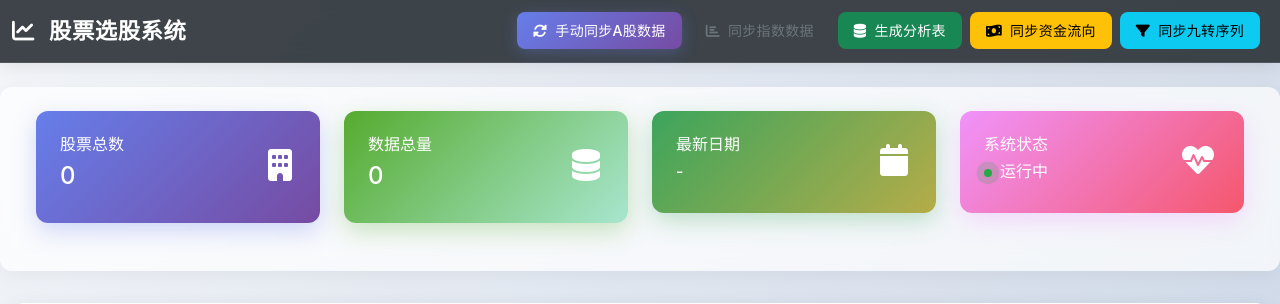
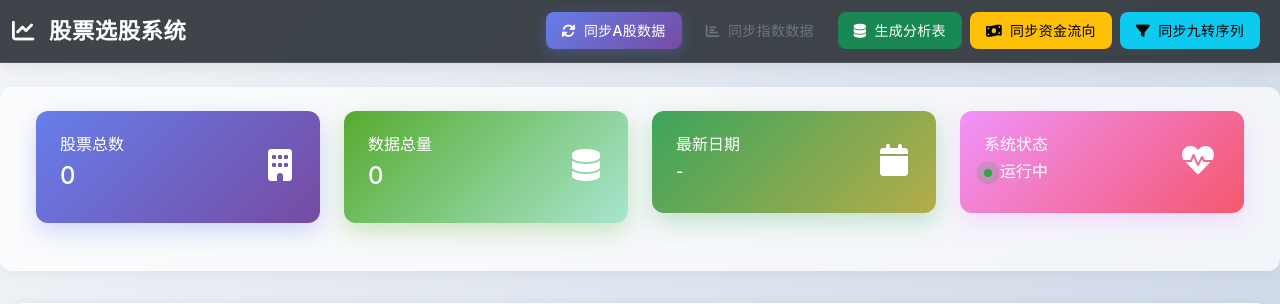
Before and after one commit to wuxiancai/stock, a Flask app: page / in a window 1280 px wide. Shown: the top 304 px of the page. Run offline with Flask 3, Linux system fonts and the light colour scheme; data that the repository does not hold is empty.

Commit message:
Update index.html

```diff
--- a/templates/index.html
+++ b/templates/index.html
@@ -17,7 +17,7 @@
             </a>
             <div class="navbar-nav ms-auto">
                 <button class="btn btn-primary btn-sm me-2" onclick="syncAllAStockData()">
-                    <i class="fas fa-sync-alt"></i> 手动同步A股数据
+                    <i class="fas fa-sync-alt"></i> 同步A股数据
                 </button>
 
                 <button class="btn btn-outline-secondary btn-sm me-2" onclick="syncIndexDaily()">
```
